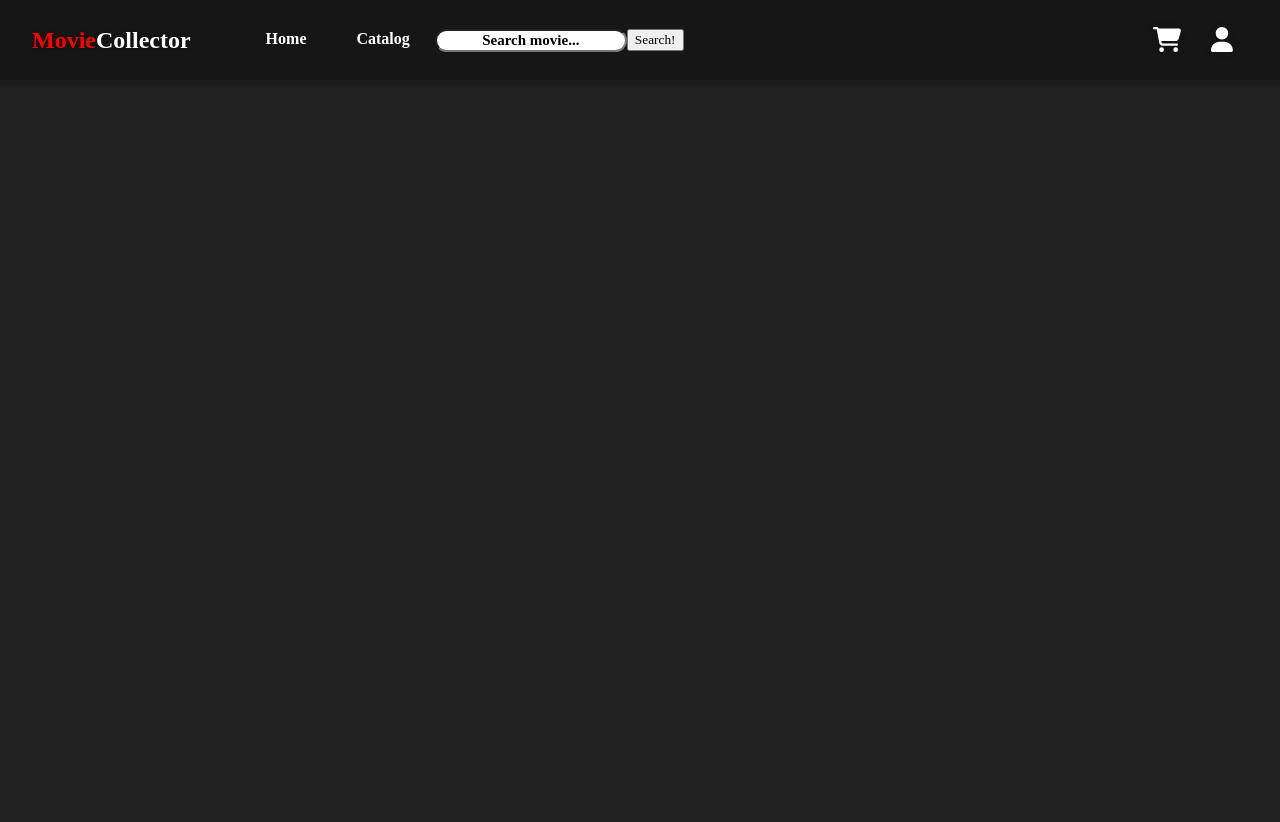
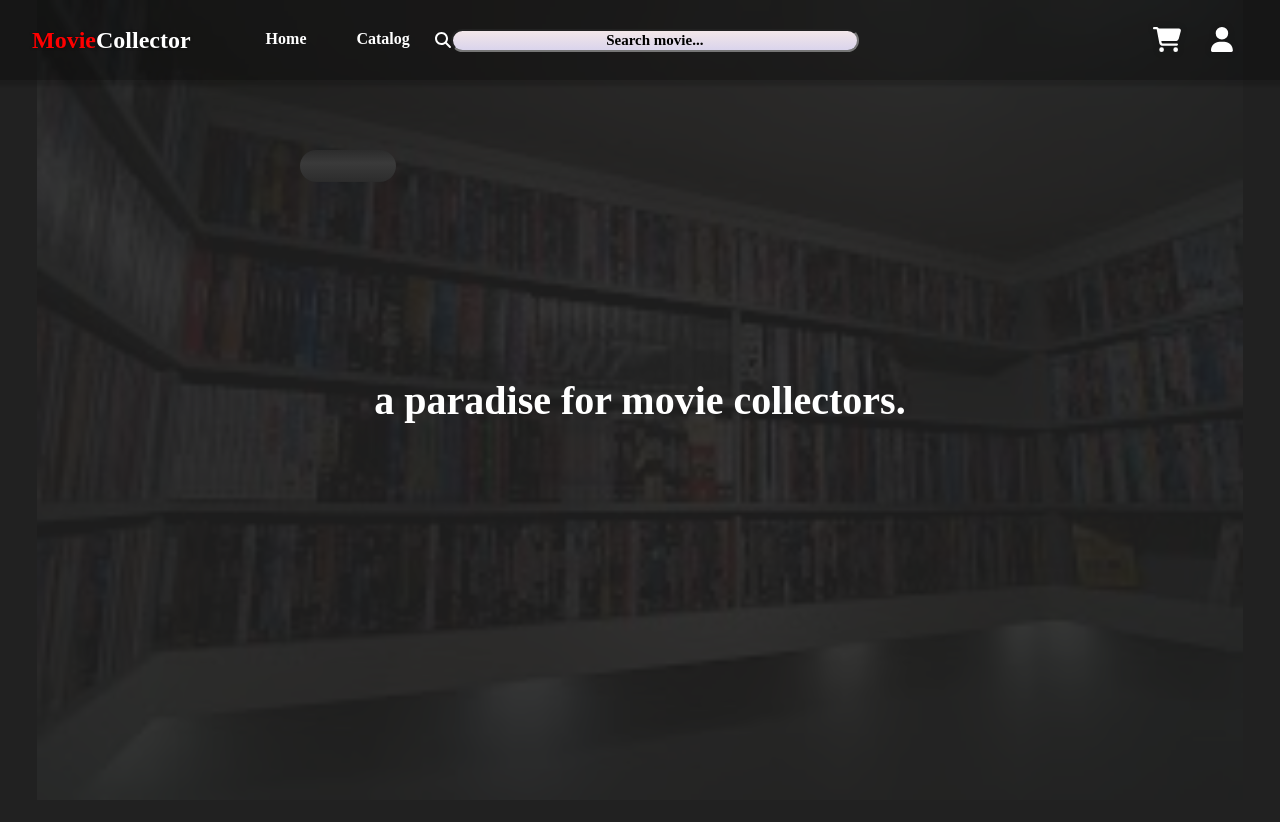
Before and after one commit to RticRtic/webb-movie, a React (Create React App) app: page / in a window 1280 px wide. Shown: the top 822 px of the page. Before the commit the page ends 800 px from the top, so only its background shows below. Built offline with nearby package versions, Linux system fonts and the light colour scheme.

Commit message:
background to grid and added staricon

```diff
--- a/src/components/homepage/Home.js
+++ b/src/components/homepage/Home.js
@@ -1,17 +1,13 @@
-
-
-
 import SearchBackgroundImage from "./SearchBackgroundImage";
 import { useState } from "react";
 import { Link } from "react-router-dom";
 import { useSelector } from "react-redux";
 import { STATUS } from "../../features/searchMovie";
 import "../../styles/home.css";
-import SearchInput from "./SearchInput";
+import { FontAwesomeIcon } from "@fortawesome/react-fontawesome";
+import { faStar } from "@fortawesome/free-solid-svg-icons";
 
-
-const Home = ({device}) => {
-
+const Home = ({ device }) => {
   const status = useSelector((state) => state.searchedMovie.status);
   const movie = useSelector((state) => state.searchedMovie.movie);
 
@@ -33,6 +29,7 @@ const Home = ({device}) => {
         </Link>
 
         <div className="vote-average-container">
+          <FontAwesomeIcon icon={faStar} className="star-icon" />
           <i className="vote-average">{movie.vote_average}</i>
         </div>
       </div>
@@ -42,25 +39,18 @@ const Home = ({device}) => {
     content = "Failed to get movie/movies..";
   }
 
-
-
-
-  return (device === "web") ? (
+  return device === "web" ? (
     <div className="home-component">
-      {/* <SearchBackgroundImage /> */}
-      {content}
+      <div className="background-img-container">
+        <div className="background-img">
+          <SearchBackgroundImage />
         </div>
-  ) :
-
-  (
-    <div>
-      {/* <SearchBackgroundImage /> */}
-
-
       </div>
-  )
-
-
+      <div className="movieList">{content}</div>
+    </div>
+  ) : (
+    <div>{/* <SearchBackgroundImage /> */}</div>
+  );
 };
 
 export default Home;
--- a/src/components/homepage/SearchBackgroundImage.jsx
+++ b/src/components/homepage/SearchBackgroundImage.jsx
@@ -4,11 +4,14 @@ import searchbackground from "../../img/searchbackground.jpeg";
 const SearchBackgroundImage = () => {
   return (
     <div>
-      <img
-        className="search-background-image"
-        src={searchbackground}
-        alt="img"
-      />
+      <div className="background-img-container">
+        <img
+          className="search-background-image"
+          src={searchbackground}
+          alt="img"
+        />
+      </div>
+
       <header className="header-container">
         <h2 className="header"> a paradise for movie collectors.</h2>
       </header>
--- a/src/components/homepage/SearchInput.jsx
+++ b/src/components/homepage/SearchInput.jsx
@@ -4,16 +4,14 @@ import { faMagnifyingGlass } from "@fortawesome/free-solid-svg-icons";
 import { getSearchedApi } from "../../models/apiSearchInput";
 import { useState } from "react";
 import { useSelector, useDispatch } from "react-redux";
-import { STATUS } from "../../features/searchMovie";
 import "swiper/swiper-bundle.min.css";
 import "swiper/swiper.min.css";
 import { Swiper, SwiperSlide } from "swiper/react";
-import { Link } from "react-router-dom";
+
 
 const SearchInput = () => {
   const [input, setInput] = useState("");
   const dispatch = useDispatch();
-
 
   // const status = useSelector((state) => state.searchedMovie.status);
   // const movie = useSelector((state) => state.searchedMovie.movie);
@@ -55,33 +53,35 @@ const SearchInput = () => {
     console.log(input.target.value);
   };
 
-  const getMovie = () => {
-    getSearchedApi(input, dispatch);
+  const getMovie = (event) => {
+    if (event.key === "Enter") {
+      getSearchedApi(input, dispatch);
 
-    clearInput();
+      clearInput();
+    }
   };
 
   return (
     <div className="search-input">
       <div className="searchbar-input-container">
-        {/* <FontAwesomeIcon icon={faMagnifyingGlass} className="magnifyingglass" /> */}
+
+          <FontAwesomeIcon
+            icon={faMagnifyingGlass}
+            className="faMagnifyingGlass"
+          />
+
 
         <input
           placeholder="Search movie..."
           className="search-input-field"
           value={input}
           onChange={inputHandler}
+          onKeyDown={getMovie}
         ></input>
-        <button onClick={getMovie} className="search-button">
-          Search!
-        </button>
 
         {/* <div className="magnifyingglass-container">
         <FontAwesomeIcon icon={faMagnifyingGlass} className="magnifyingglass"  />
         </div> */}
-      </div>
-      <div>
-        {/* <div className="movieList">{content}</div> */}
       </div>
     </div>
   );
--- a/src/styles/home.css
+++ b/src/styles/home.css
@@ -1,20 +1,33 @@
-.home-component {
+.home-component .movieList {
   display: grid;
   grid-template-columns: repeat(5, 1fr);
   justify-content: center;
+  align-items: center;
   padding: 1em;
-  margin-left: 150px;
-  position: relative;
+  margin-left: 300px;
+  position: absolute;
+  grid-gap: 1em;
+  top: 150px;
+  border-radius: 20px;
+  background: linear-gradient(to bottom, #323232 0%, #3f3f3f 40%, #1c1c1c 150%),
+    linear-gradient(
+      to top,
+      rgba(255, 255, 255, 0.4) 0%,
+      rgba(0, 0, 0, 0.25) 200%
+    );
+  background-blend-mode: multiply;
 }
 
 .home-component .movie-img {
   max-height: 200px;
   filter: drop-shadow(0 0 6px rgba(0, 0, 0, 10));
   border-radius: 20px;
+
 }
 
 .home-component .movie-img:hover {
   transform: scale(1.05);
+
 }
 
 .home-component .movieItem {
@@ -32,3 +45,13 @@
   font-family: avenir;
   font-weight: bold;
 }
+
+.home-component .background-img-container {
+  width: 100%;
+}
+
+.home-component .star-icon {
+  color: red;
+  position: absolute;
+  right: 30px;
+}
--- a/src/styles/searchBackgroundImage.css
+++ b/src/styles/searchBackgroundImage.css
@@ -1,10 +1,21 @@
 
+.background-img-container {
+    position: relative;
+    left: 0px;
+    top: 0px;
+    right: 0px;
+    bottom: 0px;
 
+    display: flex;
+    justify-content: center;
+    align-items: center;
+    margin-bottom: 100px;
+}
 
 .search-background-image {
     width: 100%;
-    height: 80vh;
-    opacity: 0.5;
+    height: 100vh;
+    opacity: 0.1;
 }
 
 .header-container {
@@ -24,5 +35,5 @@
 .header {
     color: white;
     font-size: 40px;
-    font-family: "Times New Roman", Times, serif;
+    font-family: avenir;
 }
--- a/src/styles/searchInput.css
+++ b/src/styles/searchInput.css
@@ -1,49 +1,12 @@
-
-/* .search-input .searchbar-input-container {
-    width: 100%;
-    height: 10vh;
-    position: absolute;
-    top: 450px;
-    display: flex;
-    justify-content: center;
-    align-items: center;
-    z-index: 10;
-    color: white;
-} */
-
- /* .searchbar-input-container {
-    position: absolute;
-    left: 0px;
-    top: 10px;
-    right: 0px;
-    bottom: 0px;
-
-    display: flex;
-    justify-content: center;
-    align-items: center;
-
-    background-color: rgba(0, 0, 0, 0.35);
-    width: 100%;
-    height: 10vh;
-    position: absolute;
-    top: 0;
-    display: flex;
-    justify-content: center;
-    align-items: center;
-    z-index: 10;
-    box-shadow: 0 0 3px 6px rgba(0, 0, 0, 0.16);
-    color: white;
-
-
-} */
 
 .search-input .search-input-field {
-    background-color: white;
+    background-image: linear-gradient(to top, #dad4ec 0%, #dad4ec 1%, #f3e7e9 100%);
     border-radius: 20px;
     font-size: 15px;
     text-align: center;
     font-family: avenir;
-
+    width: 400px;
+    position: relative;
 
 
 }
@@ -53,63 +16,10 @@
 
 }
 
-/* .magnifyingglass-container {
-    position: absolute;
-    color: black;
-    font-weight: bold;
-    display: flex;
-    padding-right: 45px;
 
-
-
-} */
 .search-input .magnifyingglass {
     color: white;
-    font-size: 25px;
-
-}
-
-/* .search-input .movieList {
-  display: grid;
-  grid-template-columns: repeat(5, 1fr);
-  justify-content: center;
-  padding: 1em;
-  margin-left: 150px;
-  position: relative;
-
-}
-
-.search-input .movie-img {
-    max-height: 200px;
-    filter: drop-shadow(0 0 6px rgba(0,0,0,10));
-    border-radius: 20px;
-
-}
-
-.search-input .movie-img:hover {
-    transform: scale(1.05);
-
-}
-
-.search-input .movieItem {
-    position: relative;
-
-}
-
-.search-input .vote-average-container {
-    position: absolute;
-    bottom: 5px;
-    left: 100px;
-
-
+    font-size: 20px;
 
 
 }
-
-.search-input .vote-average {
-    color: red;
-    font-family: avenir;
-    font-weight: bold;
-
-
-} */
```
Lines whose indentation alone changed are shown as unchanged.
